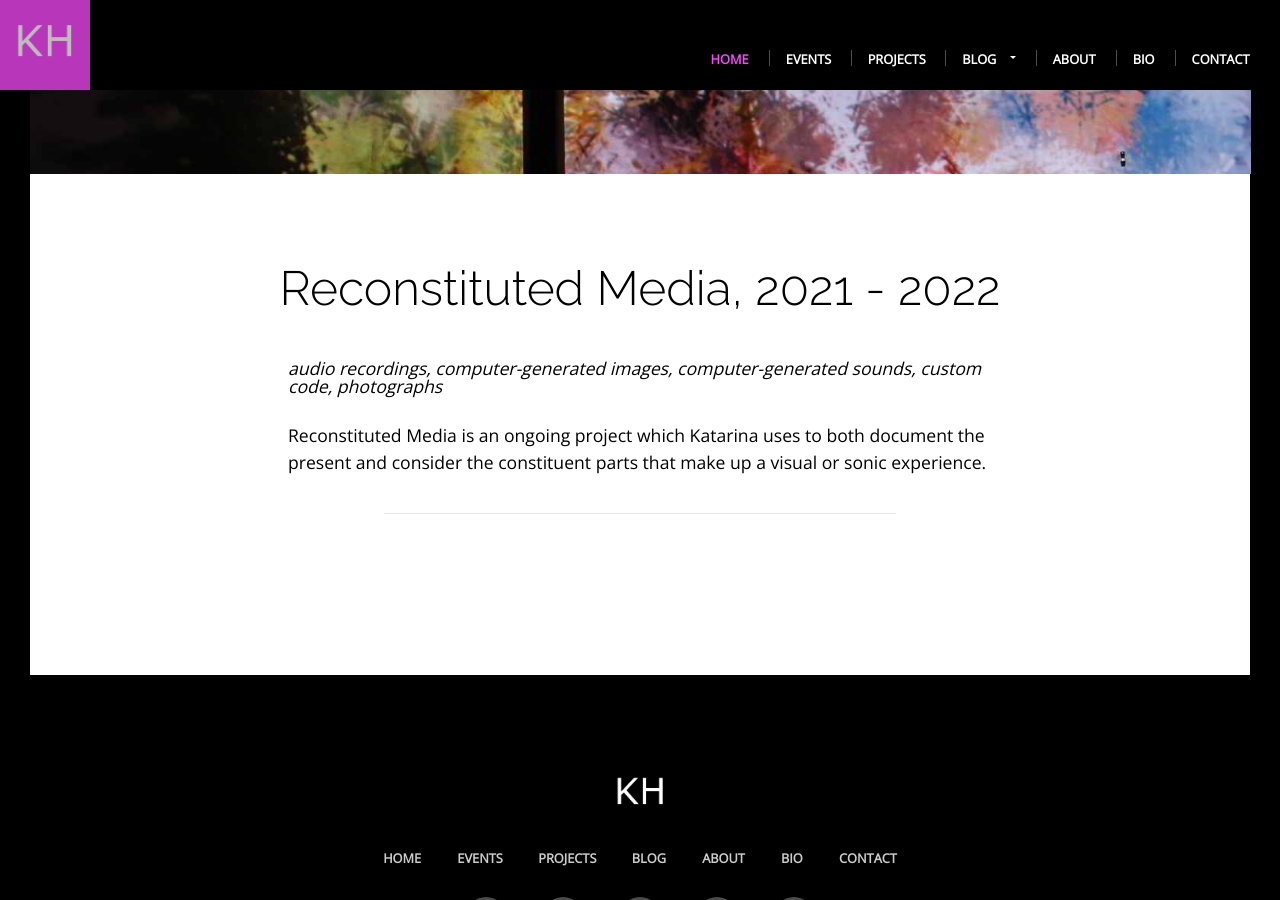
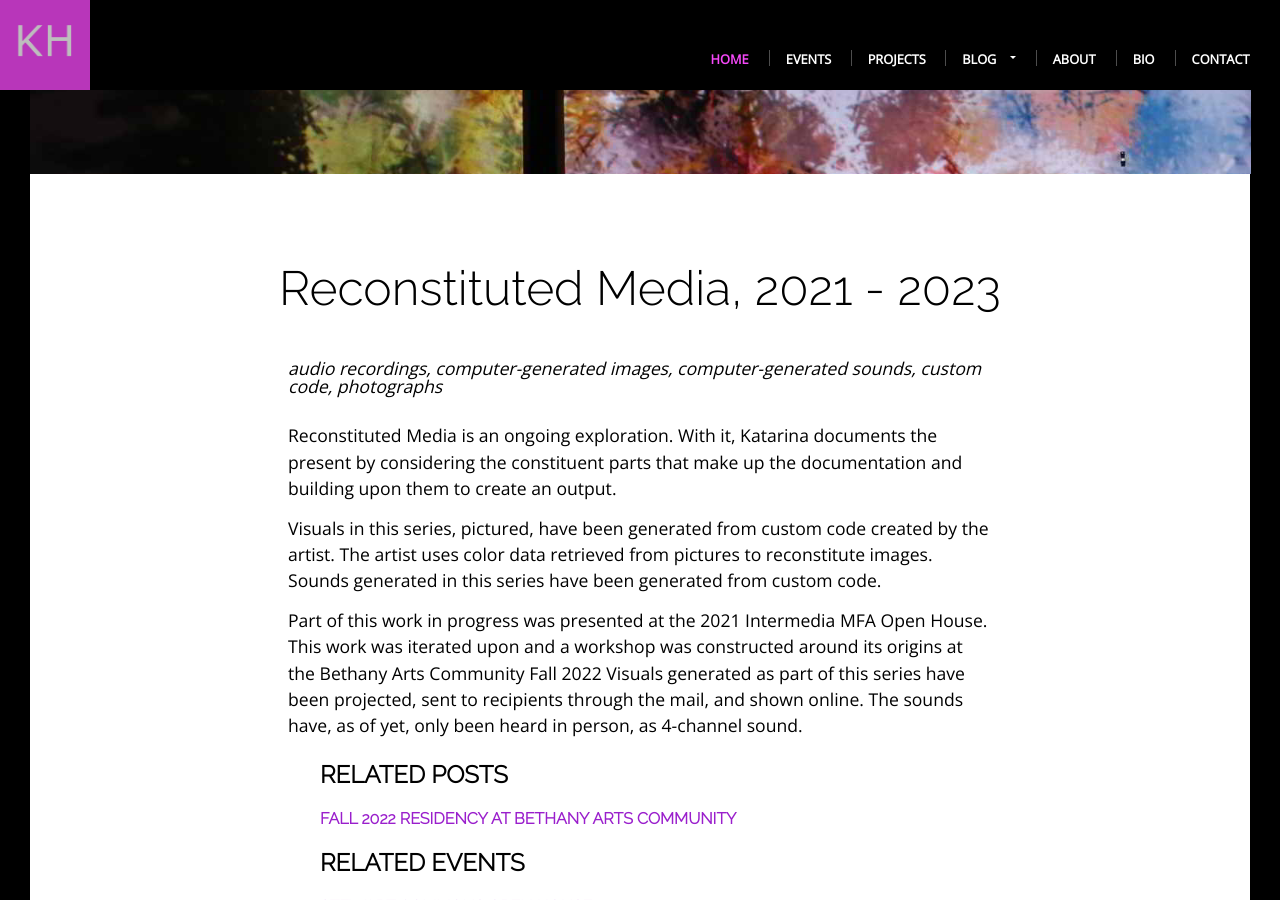
Before and after one commit to khoeger/khoeger.github.io, a Jekyll site: the page built from _projects_list/reconstituted-media.markdown, in a window 1280 px wide and 900 px high, scrolled down 276 px. Built offline with Jekyll 4.4.1, drawn with Linux system fonts in a browser that asks for light colours; some of the changed text lies outside the part shown.

Commit message:
Update Reconstituted Media Project description

```diff
--- a/_events_list/2021-12-07-Stewart-Commons-Open-House.markdown
+++ b/_events_list/2021-12-07-Stewart-Commons-Open-House.markdown
@@ -7,6 +7,7 @@ location-title: Stewart Commons
 location: University of Maine, Stewart Commons, Orono, ME 04469
 type: open studio / installation
 role: artist
+project-tag: reconstitutedMedia
 event-tag: 20211207IMFAOpenHouse
 categories: art etudes openStudio reconstitutedMedia sketches
 description: Art, Intermedia, New Media Open House and Open Studios.
--- a/_projects_list/reconstituted-media.markdown
+++ b/_projects_list/reconstituted-media.markdown
@@ -2,7 +2,7 @@
 layout: project
 title: Reconstituted Media
 start-date: 2021-07-01 20:00:00 -0500
-end-date: 2022-10-24 20:00:00 -0500
+end-date: 2023-12-30 20:00:00 -0500
 image: /assets/img/2022/10/reconstitutedMedia.JPG
 media: "audio, visuals"
 length-min:
@@ -12,10 +12,19 @@ display-description:
 display-size:
 artists:
 alt-text: A mass of colors spread projected on a wall and on a window screen. The foreground of the projected image is a seal made out of green, purple, and orange lines, over a background of white, blue, and black lines.
-project-tag: reconstituedMedia
+event-tag: 20211207IMFAOpenHouse, 202209BAC
+project-tag: reconstitutedMedia
 categories: audio, creativeCode, code, generatedImage, generatedSound reconstitutedMedia, photography, recording
 description: Generated Images or generated audio built up again from constituent pieces of the original source.
 published: true
 ---
 
-{{page.title}} is an ongoing project which Katarina uses to both document the present and consider the constituent parts that make up a visual or sonic experience.
+{{page.title}} is an ongoing exploration.
+With it, Katarina documents the present by considering the constituent parts that make up the documentation and building upon them to create an output.
+
+Visuals in this series, pictured, have been generated from custom code created by the artist. The artist uses color data retrieved from pictures to reconstitute images.
+Sounds generated in this series have been generated from custom code.
+
+Part of this work in progress was presented at the 2021 Intermedia MFA Open House.
+This work was iterated upon and a workshop was constructed around its origins at the Bethany Arts Community Fall 2022
+Visuals generated as part of this series have been projected, sent to recipients through the mail, and shown online. The sounds have, as of yet, only been heard in person, as 4-channel sound.
```
